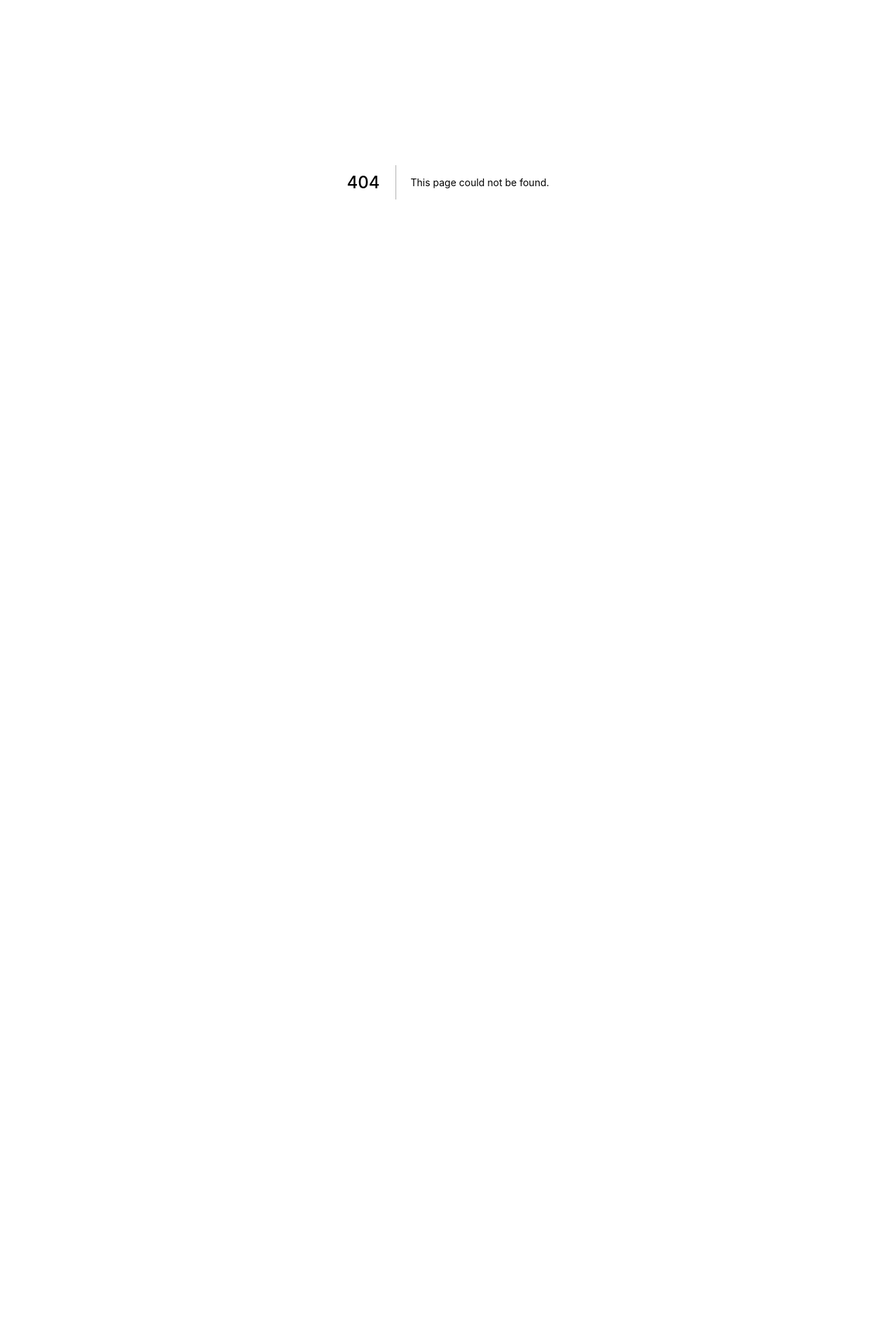
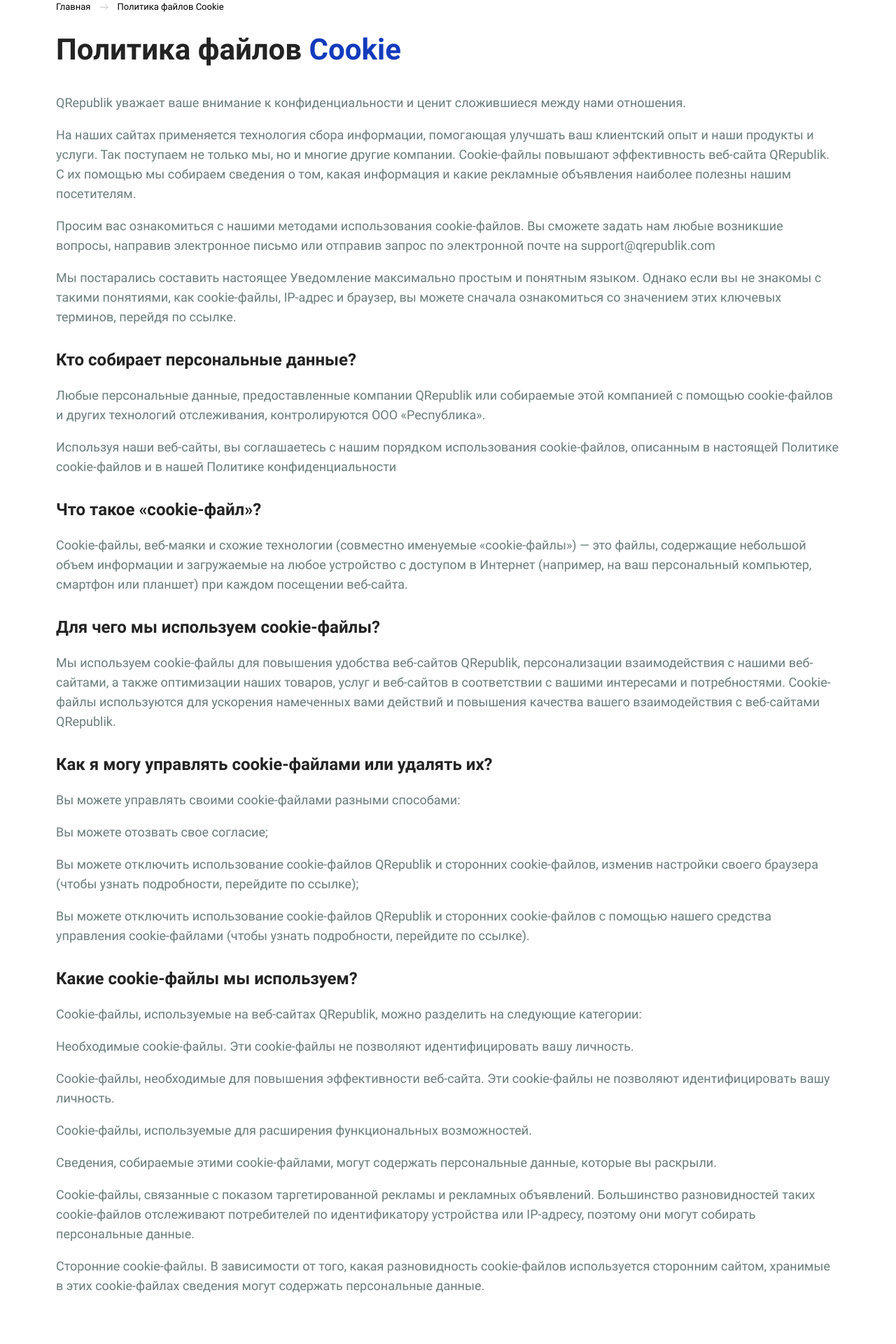
Before and after one commit to el-tumakov/QRepublik, a Next.js app: page /cookie-police in a window 1280 px wide. Before the commit this address had no page. Shown: the part 140-2060 px from the top of the page at 70% size. Before the commit the page ends 800 px from the top, so only its background shows below. Built offline with nearby package versions, Linux system fonts and the light colour scheme.

Commit message:
Добавляет страницу CookiePolice

```diff
--- /dev/null
+++ b/components/cookie-police/cookie-police.js
@@ -0,0 +1,129 @@
+import styles from "./cookie-police.module.scss";
+
+const CookiePolice = () => (
+  <section className={styles.cookie}>
+    <div className={styles.wrap}>
+      <h1 className={styles.title}>
+        Политика файлов <span className={styles.accent}>Cookie</span>
+      </h1>
+      <p>
+        QRepublik уважает ваше внимание к конфиденциальности и ценит сложившиеся
+        между нами отношения.
+      </p>
+      <p>
+        На наших сайтах применяется технология сбора информации, помогающая
+        улучшать ваш клиентский опыт и наши продукты и услуги. Так поступаем не
+        только мы, но и многие другие компании. Cookie-файлы повышают
+        эффективность веб-сайта QRepublik. С их помощью мы собираем сведения о
+        том, какая информация и какие рекламные объявления наиболее полезны
+        нашим посетителям.
+      </p>
+      <p>
+        Просим вас ознакомиться с нашими методами использования cookie-файлов.
+        Вы сможете задать нам любые возникшие вопросы, направив электронное
+        письмо или отправив запрос по электронной почте на support@qrepublik.com
+      </p>
+      <p>
+        Мы постарались составить настоящее Уведомление максимально простым и
+        понятным языком. Однако если вы не знакомы с такими понятиями, как
+        cookie-файлы, IP-адрес и браузер, вы можете сначала ознакомиться со
+        значением этих ключевых терминов, перейдя по ссылке.
+      </p>
+      <ul className={styles.list}>
+        <li>
+          <h2 className={styles.itemTitle}>
+            Кто собирает персональные данные?
+          </h2>
+          <p>
+            Любые персональные данные, предоставленные компании QRepublik или
+            собираемые этой компанией с помощью cookie-файлов и других
+            технологий отслеживания, контролируются ООО «Республика».
+          </p>
+          <p>
+            Используя наши веб-сайты, вы соглашаетесь с нашим порядком
+            использования cookie-файлов, описанным в настоящей Политике
+            cookie-файлов и в нашей Политике конфиденциальности
+          </p>
+        </li>
+        <li>
+          <h2 className={styles.itemTitle}>Что такое «cookie-файл»?</h2>
+          <p>
+            Cookie-файлы, веб-маяки и схожие технологии (совместно именуемые
+            «cookie-файлы») — это файлы, содержащие небольшой объем информации и
+            загружаемые на любое устройство с доступом в Интернет (например, на
+            ваш персональный компьютер, смартфон или планшет) при каждом
+            посещении веб-сайта.
+          </p>
+        </li>
+        <li>
+          <h2 className={styles.itemTitle}>
+            Для чего мы используем cookie-файлы?
+          </h2>
+          <p>
+            Мы используем cookie-файлы для повышения удобства веб-сайтов
+            QRepublik, персонализации взаимодействия с нашими веб-сайтами, а
+            также оптимизации наших товаров, услуг и веб-сайтов в соответствии с
+            вашими интересами и потребностями. Cookie-файлы используются для
+            ускорения намеченных вами действий и повышения качества вашего
+            взаимодействия с веб-сайтами QRepublik.
+          </p>
+        </li>
+        <li>
+          <h2 className={styles.itemTitle}>
+            Как я могу управлять cookie-файлами или удалять их?
+          </h2>
+          <p>Вы можете управлять своими cookie-файлами разными способами:</p>
+          <p>Вы можете отозвать свое согласие;</p>
+          <p>
+            Вы можете отключить использование cookie-файлов QRepublik и
+            сторонних cookie-файлов, изменив настройки своего браузера (чтобы
+            узнать подробности, перейдите по ссылке);
+          </p>
+          <p>
+            Вы можете отключить использование cookie-файлов QRepublik и
+            сторонних cookie-файлов с помощью нашего средства управления
+            cookie-файлами (чтобы узнать подробности, перейдите по ссылке).
+          </p>
+        </li>
+        <li>
+          <h2 className={styles.itemTitle}>
+            Какие cookie-файлы мы используем?
+          </h2>
+          <p>
+            Cookie-файлы, используемые на веб-сайтах QRepublik, можно разделить
+            на следующие категории:
+          </p>
+          <p>
+            Необходимые cookie-файлы. Эти cookie-файлы не позволяют
+            идентифицировать вашу личность.
+          </p>
+          <p>
+            Cookie-файлы, необходимые для повышения эффективности веб-сайта. Эти
+            cookie-файлы не позволяют идентифицировать вашу личность.
+          </p>
+          <p>
+            Cookie-файлы, используемые для расширения функциональных
+            возможностей.
+          </p>
+          <p>
+            Сведения, собираемые этими cookie-файлами, могут содержать
+            персональные данные, которые вы раскрыли.
+          </p>
+          <p>
+            Cookie-файлы, связанные с показом таргетированной рекламы и
+            рекламных объявлений. Большинство разновидностей таких cookie-файлов
+            отслеживают потребителей по идентификатору устройства или IP-адресу,
+            поэтому они могут собирать персональные данные.
+          </p>
+          <p>
+            Сторонние cookie-файлы. В зависимости от того, какая разновидность
+            cookie-файлов используется сторонним сайтом, хранимые в этих
+            cookie-файлах сведения могут содержать персональные данные.
+          </p>
+        </li>
+      </ul>
+    </div>
+  </section>
+);
+
+export default CookiePolice;
--- /dev/null
+++ b/components/cookie-police/cookie-police.module.scss
@@ -0,0 +1,43 @@
+@import "../../styles/variables.scss";
+@import "../../styles/mixins.scss";
+
+.cookie {
+  font-size: 18px;
+  line-height: 28px;
+  color: $font-main;
+
+  b {
+    color: $font-dark;
+  }
+}
+
+.wrap {
+  @include wrapper;
+}
+
+.title {
+  @include section-title;
+}
+
+.accent {
+  color: $second-accent;
+}
+
+.list {
+  margin: 0;
+  padding: 0;
+
+  list-style: none;
+}
+
+.itemTitle {
+  @include subtitle;
+
+  margin-top: 30px;
+}
+
+@media (max-width: $tablet-width) {
+  .cookie {
+    text-align: center;
+  }
+}
--- a/components/footer/footer.js
+++ b/components/footer/footer.js
@@ -22,7 +22,7 @@
               </Link>
             </li>
             <li className={styles.item}>
-              <Link href="#">
+              <Link href="/cookie-police">
                 <a className={styles.link}>Политика файлов Cookie</a>
               </Link>
             </li>
--- /dev/null
+++ b/pages/cookie-police.js
@@ -0,0 +1,19 @@
+import Head from "next/head";
+import Breadcrumbs from "../components/breadcrumbs/breadcrumbs";
+import CookiePolice from "../components/cookie-police/cookie-police";
+import Layout from "../components/layout/layout";
+
+const CookiePolicePage = () => (
+  <Layout>
+    <Head>
+      <title>Политика файлов Cookie</title>
+      <meta name="description" content="Политика файлов Cookie" />
+    </Head>
+    <Breadcrumbs>
+      <p>Политика файлов Cookie</p>
+    </Breadcrumbs>
+    <CookiePolice />
+  </Layout>
+);
+
+export default CookiePolicePage;
--- a/styles/mixins.scss
+++ b/styles/mixins.scss
@@ -84,3 +84,10 @@
     line-height: 36px;
   }
 }
+
+@mixin subtitle {
+  font-weight: 700;
+  font-size: 24px;
+  line-height: 34px;
+  color: $font-dark;
+}
```
